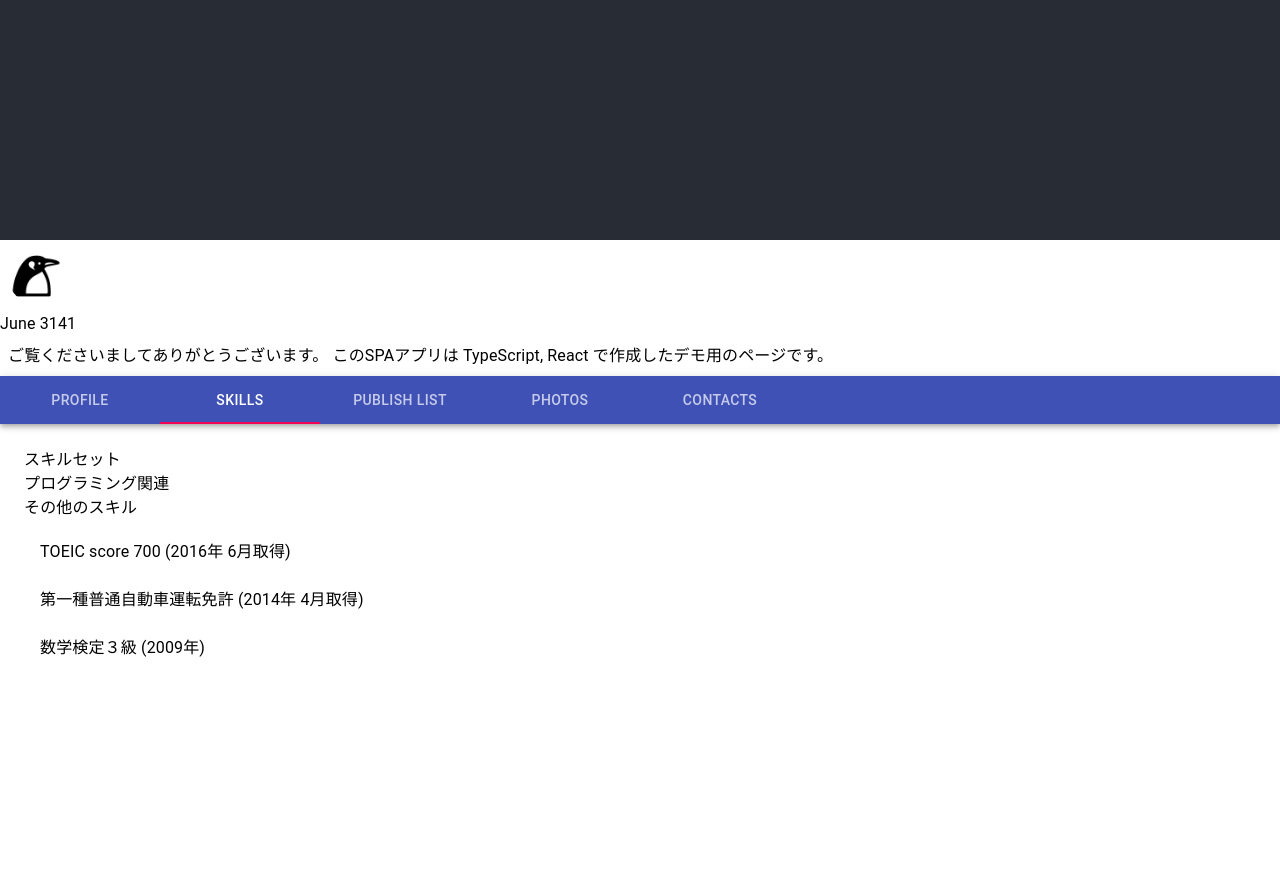
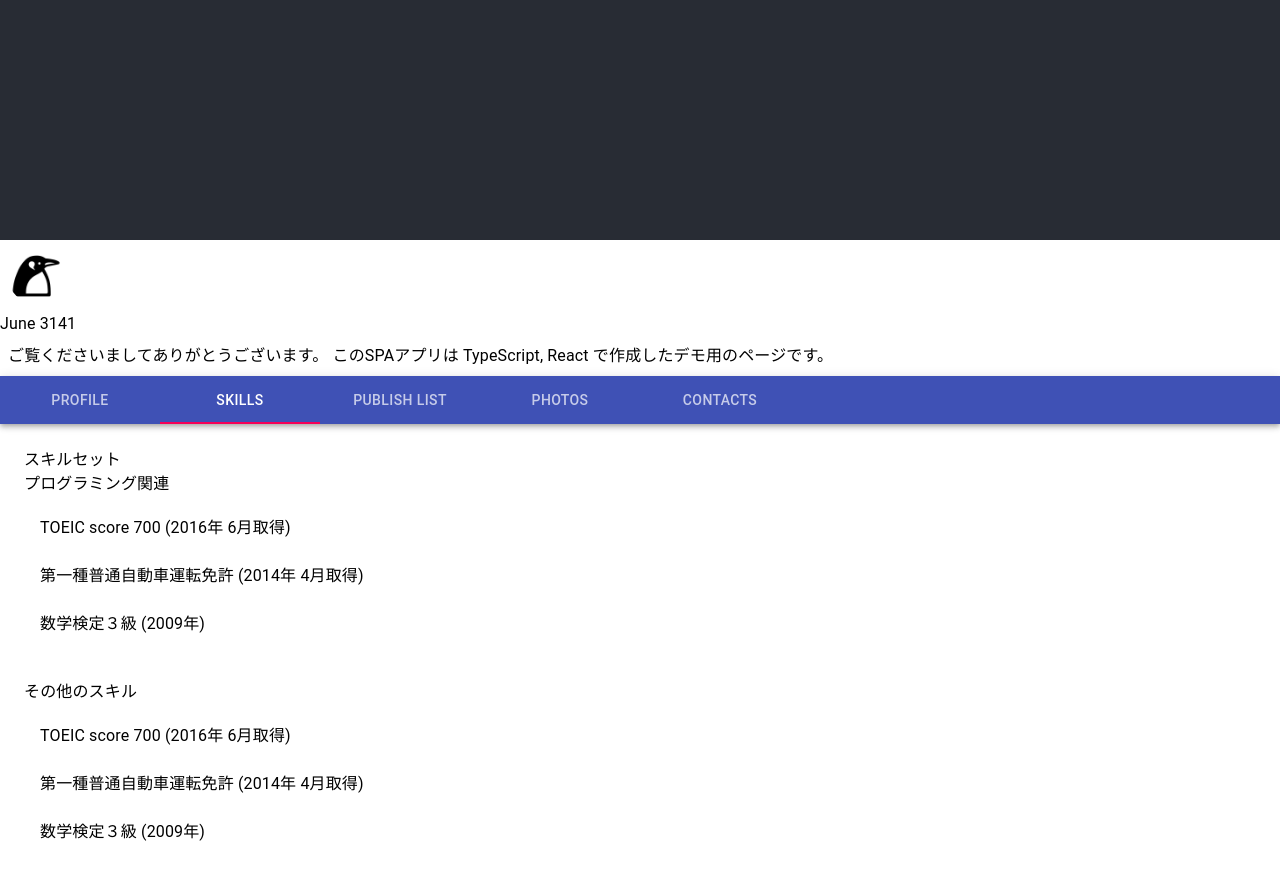
Before and after one commit to June3141/portfolio-react.github.io, a React (Create React App) app: page / in a window 1280 px wide. Both pictures are taken after a click on the tab "SKILLS". Shown: the top 878 px of the page. Before the commit the page ends 800 px from the top, so only its background shows below. Built offline with nearby package versions, Linux system fonts and the light colour scheme.

Commit message:
skill 欄の更新

```diff
--- a/src/components/Skills/ProgramingSkills.tsx
+++ b/src/components/Skills/ProgramingSkills.tsx
@@ -1,10 +1,26 @@
+import React from 'react';
 import { Typography } from '@material-ui/core';
-import React from 'react';
+import List from '@material-ui/core/List';
+import ListItem from '@material-ui/core/ListItem';
+import ListItemText from '@material-ui/core/ListItemText';
+
+const skillData: Array<{ name: string }> = [
+  { name: 'TOEIC score 700 (2016年 6月取得)' },
+  { name: '第一種普通自動車運転免許 (2014年 4月取得)' },
+  { name: '数学検定３級 (2009年)' },
+];
 
 export const ProgramingSkills: React.FC = () => {
   return (
     <div className="ProgramingSkills">
       <Typography> プログラミング関連 </Typography>
+      <List className="OtherSkills">
+        {skillData.map((item) => (
+          <ListItem>
+            <ListItemText> {item.name} </ListItemText>
+          </ListItem>
+        ))}
+      </List>
     </div>
   );
 };
--- a/src/pages/Skills.tsx
+++ b/src/pages/Skills.tsx
@@ -9,6 +9,7 @@ export const Skills: React.FC = () => {
     <div className="Skilss">
       <Typography>スキルセット</Typography>
       <ProgramingSkills />
+      <br />
       <OtherSkills />
     </div>
   );
```
